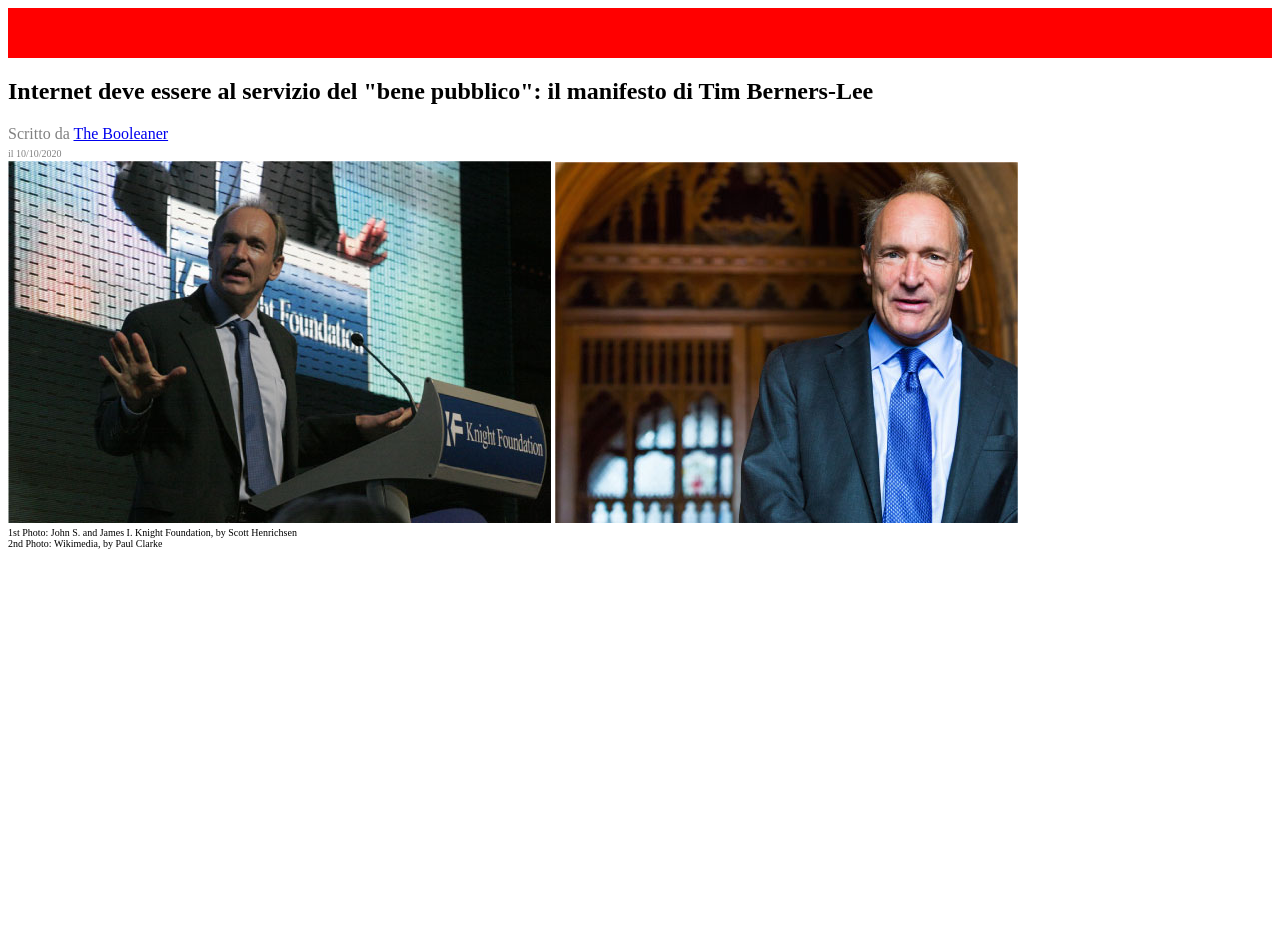
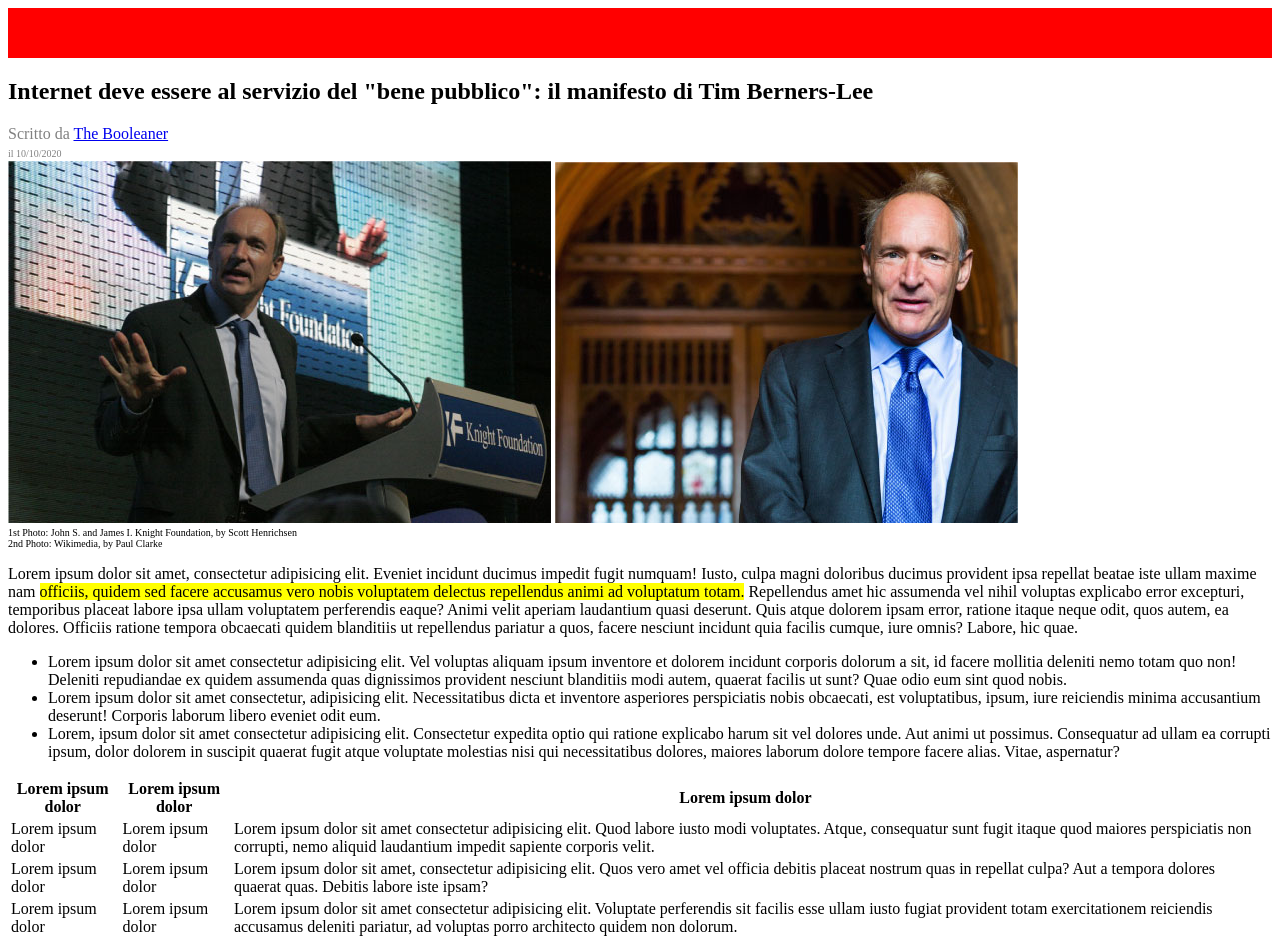
Before and after one commit to DiegoCopat/html-css-booleaner, a plain HTML site: page index.html in a window 1280 px wide. Before the commit the page ends 800 px from the top, so only its background shows below. Drawn offline with Linux system fonts and the light colour scheme.

Commit message:
lavoro con la tabella

```diff
--- a/css/style.css
+++ b/css/style.css
@@ -12,3 +12,11 @@ header {
 .descrizione {
     font-size: 10px;
 }
+
+.evidenziato {
+    background-color: yellow;
+}
+
+thead {
+    width: 24%;
+}
--- a/index.html
+++ b/index.html
@@ -46,7 +46,66 @@
 
         <!-- testo centrale compresa la tabella  -->
         <section>
-
+            <p>
+                Lorem ipsum dolor sit amet, consectetur adipisicing elit. Eveniet incidunt ducimus impedit fugit numquam! Iusto, culpa magni doloribus ducimus provident ipsa repellat beatae iste ullam maxime nam <span class="evidenziato">officiis, quidem sed facere accusamus vero nobis voluptatem delectus repellendus animi ad voluptatum totam.</span> Repellendus amet hic assumenda vel nihil voluptas explicabo error excepturi, temporibus placeat labore ipsa ullam voluptatem perferendis eaque? Animi velit aperiam laudantium quasi deserunt. Quis atque dolorem ipsam error, ratione itaque neque odit, quos autem, ea dolores. Officiis ratione tempora obcaecati quidem blanditiis ut repellendus pariatur a quos, facere nesciunt incidunt quia facilis cumque, iure omnis? Labore, hic quae.
+            </p>
+            <ul>
+                <li>
+                    Lorem ipsum dolor sit amet consectetur adipisicing elit. Vel voluptas aliquam ipsum inventore et dolorem incidunt corporis dolorum a sit, id facere mollitia deleniti nemo totam quo non! Deleniti repudiandae ex quidem assumenda quas dignissimos provident nesciunt blanditiis modi autem, quaerat facilis ut sunt? Quae odio eum sint quod nobis.
+                </li>
+                <li>
+                    Lorem ipsum dolor sit amet consectetur, adipisicing elit. Necessitatibus dicta et inventore asperiores perspiciatis nobis obcaecati, est voluptatibus, ipsum, iure reiciendis minima accusantium deserunt! Corporis laborum libero eveniet odit eum.
+                </li>
+                <li>
+                    Lorem, ipsum dolor sit amet consectetur adipisicing elit. Consectetur expedita optio qui ratione explicabo harum sit vel dolores unde. Aut animi ut possimus. Consequatur ad ullam ea corrupti ipsum, dolor dolorem in suscipit quaerat fugit atque voluptate molestias nisi qui necessitatibus dolores, maiores laborum dolore tempore facere alias. Vitae, aspernatur?
+                </li>
+            </ul>
+            <table>
+                <thead>
+                    <tr>
+                        <th colspan="2">Lorem ipsum dolor</th>
+                        <th></th>
+                        <th colspan="2">Lorem ipsum dolor</th>
+                        <th></th>
+                        <th colspan="4">Lorem ipsum dolor</th>
+                        <th></th>
+                        <th></th>
+                        <th></th>
+                    </tr>
+                </thead>
+                <tbody>
+                    <tr>
+                        <td colspan="2">Lorem ipsum dolor</td>
+                        <td></td>
+                        <td colspan="2">Lorem ipsum dolor</td>
+                        <td></td>
+                        <td colspan="4">Lorem ipsum dolor sit amet consectetur adipisicing elit. Quod labore iusto modi voluptates. Atque, consequatur sunt fugit itaque quod maiores perspiciatis non corrupti, nemo aliquid laudantium impedit sapiente corporis velit.</td>
+                        <td></td>
+                        <td></td>
+                        <td></td>
+                    </tr>
+                    <tr>
+                        <td colspan="2">Lorem ipsum dolor</td>
+                        <td></td>
+                        <td colspan="2"> Lorem ipsum dolor</td>
+                        <td></td>
+                        <td colspan="4">Lorem ipsum dolor sit amet, consectetur adipisicing elit. Quos vero amet vel officia debitis placeat nostrum quas in repellat culpa? Aut a tempora dolores quaerat quas. Debitis labore iste ipsam?</td>
+                        <td></td>
+                        <td></td>
+                        <td></td>
+                    </tr>
+                    <tr>
+                        <td colspan="2">Lorem ipsum dolor</td>
+                        <td></td>
+                        <td colspan="2">Lorem ipsum dolor</td>
+                        <td></td>
+                        <td colspan="4">Lorem ipsum dolor sit amet consectetur adipisicing elit. Voluptate perferendis sit facilis esse ullam iusto fugiat provident totam exercitationem reiciendis accusamus deleniti pariatur, ad voluptas porro architecto quidem non dolorum.</td>
+                        <td></td>
+                        <td></td>
+                        <td></td>
+                    </tr>
+                </tbody>
+            </table>
         </section>
         <!-- testo centrale compresa la tabella  -->
     </main>
```
